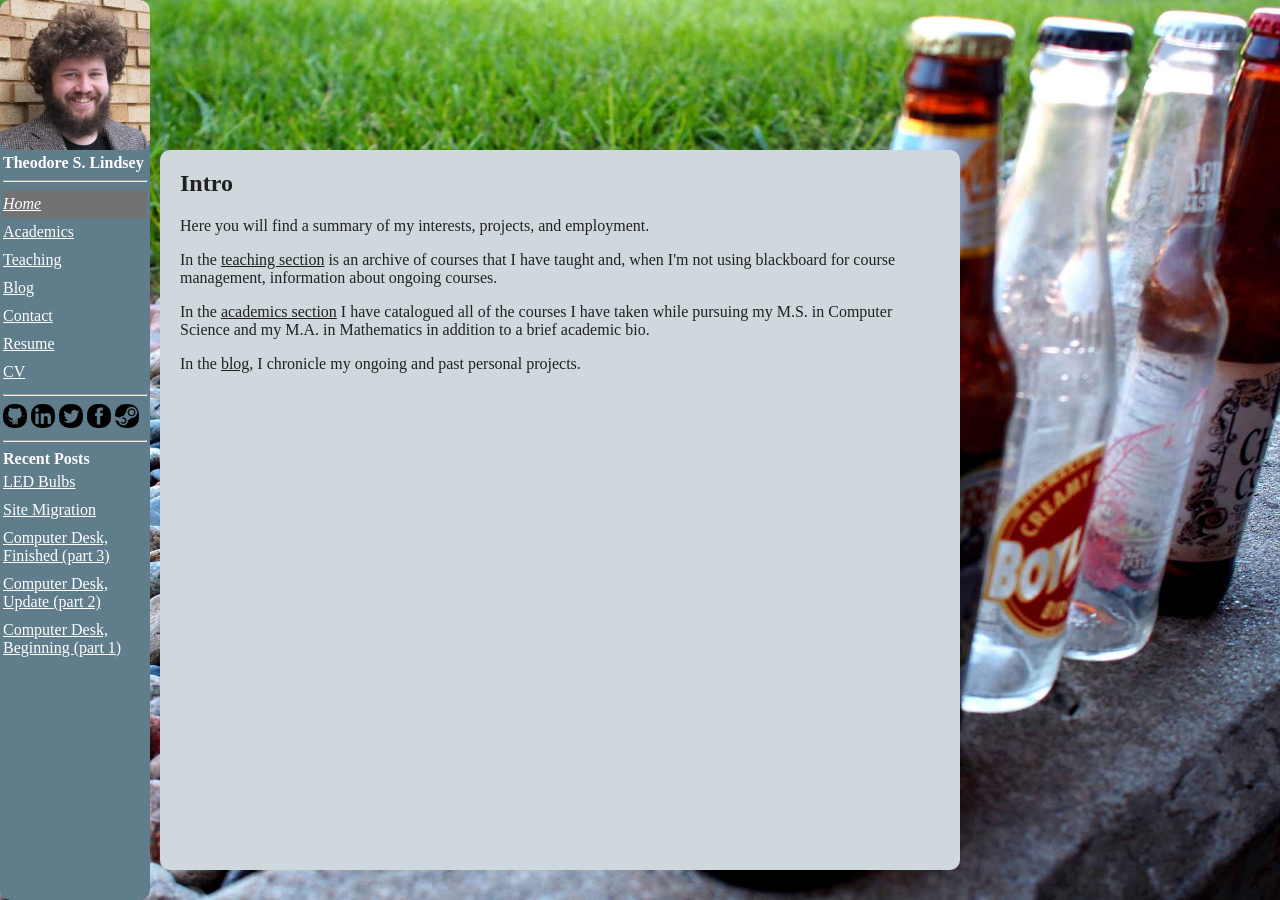
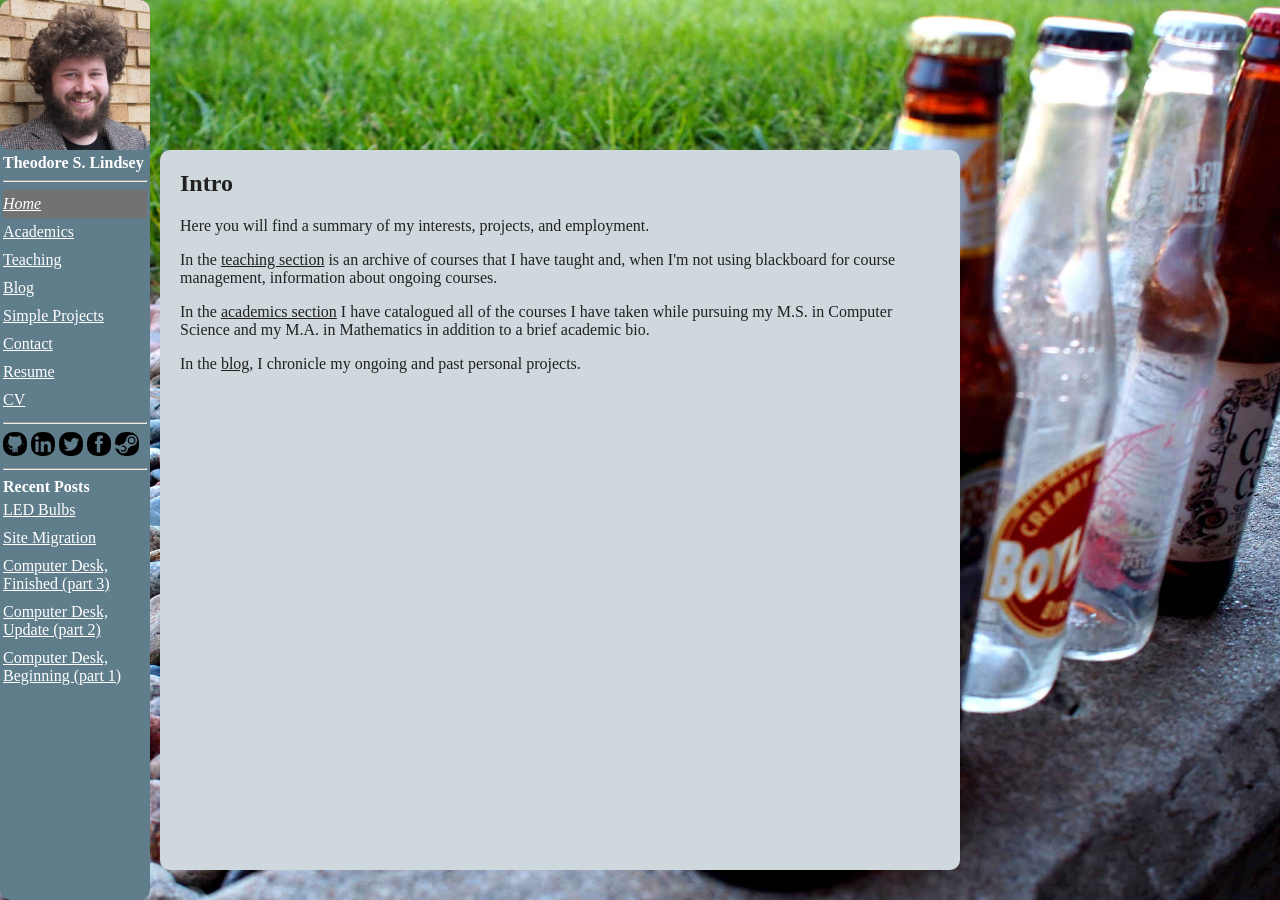
Before and after one commit to RagingRoosevelt/RagingRoosevelt.github.io, a Jekyll site: the page built from index.html, in a window 1280 px wide. Built offline with Jekyll 4.4.1, drawn with Linux system fonts in a browser that asks for light colours.

Commit message:
updated sidebar, added quadratic solver to projects section

```diff
--- a/_includes/sidebar.html
+++ b/_includes/sidebar.html
@@ -21,6 +21,9 @@
 
         <li {% if page.section == "Blog" %}id="active_nav"{% endif %}>
             <a href="/blog/">Blog</a> <!--<a href="/blog/feed.xml"><img style="width: 16px" src="/assets/icons/rss-32.png" alt="rss feed" /></a>--></li>
+
+        <li {% if page.section == "Projects" %}id="active_nav"{% endif %}>
+            <a href="/projects/">Simple Projects</a>
 
         <li  {% if page.section == "Contact" %}id="active_nav"{% endif %}>
             <a href="/contact.html">Contact</a></li>
--- a/projects/quadratic.html
+++ b/projects/quadratic.html
@@ -1,7 +1,7 @@
 ---
 layout: default
-title: Quadratic Formula
-section: Test
+title: Quadratic Formula Solver
+section: Projects
 last_modified_at: 2015-08-27
 ---
 
```
